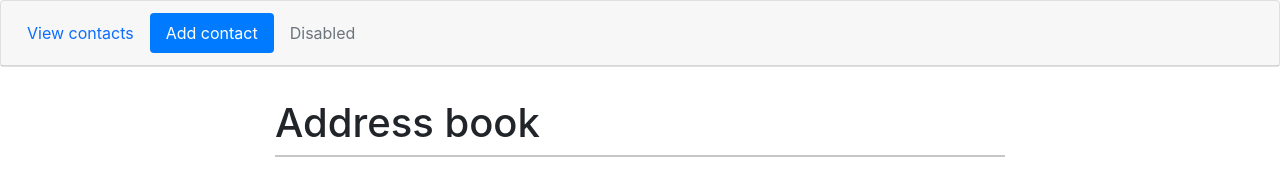
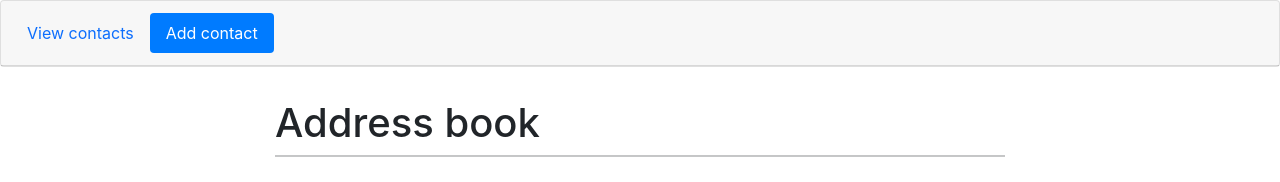
Before and after one commit to rostykpython/web_project, a Django app: page /add-contact/ in a window 1280 px wide. Shown: the part 58-240 px from the top of the page. Run offline with Django 4.2, Linux system fonts and the light colour scheme; data comes from the database, SQL or seed files in the repository; both versions use the stored data as it was after the commit; some libraries are stand-ins or nearby versions.

Commit message:
dsadaasd

```diff
--- a/assistant_bot/views.py
+++ b/assistant_bot/views.py
@@ -15,7 +15,7 @@ class AddressBookCreate(CreateView):
     model = AddressBook
     fields = "__all__"
     template_name = "addressbook_add.html"
-    success_url = reverse_lazy("homepage")
+    success_url = reverse_lazy("contacts")
 
 
 class AddressBookView(ListView):
--- a/templates/addressbook_add.html
+++ b/templates/addressbook_add.html
@@ -9,9 +9,6 @@
                 </li>
                 <li class="nav-item">
                     <a class="nav-link active" href="{% url 'addressbook' %}">Add contact</a>
-                </li>
-                <li class="nav-item">
-                    <a class="nav-link disabled" href="#" tabindex="-1" aria-disabled="true">Disabled</a>
                 </li>
             </ul>
         </div>
```
Also changed, not shown: db.sqlite3.
